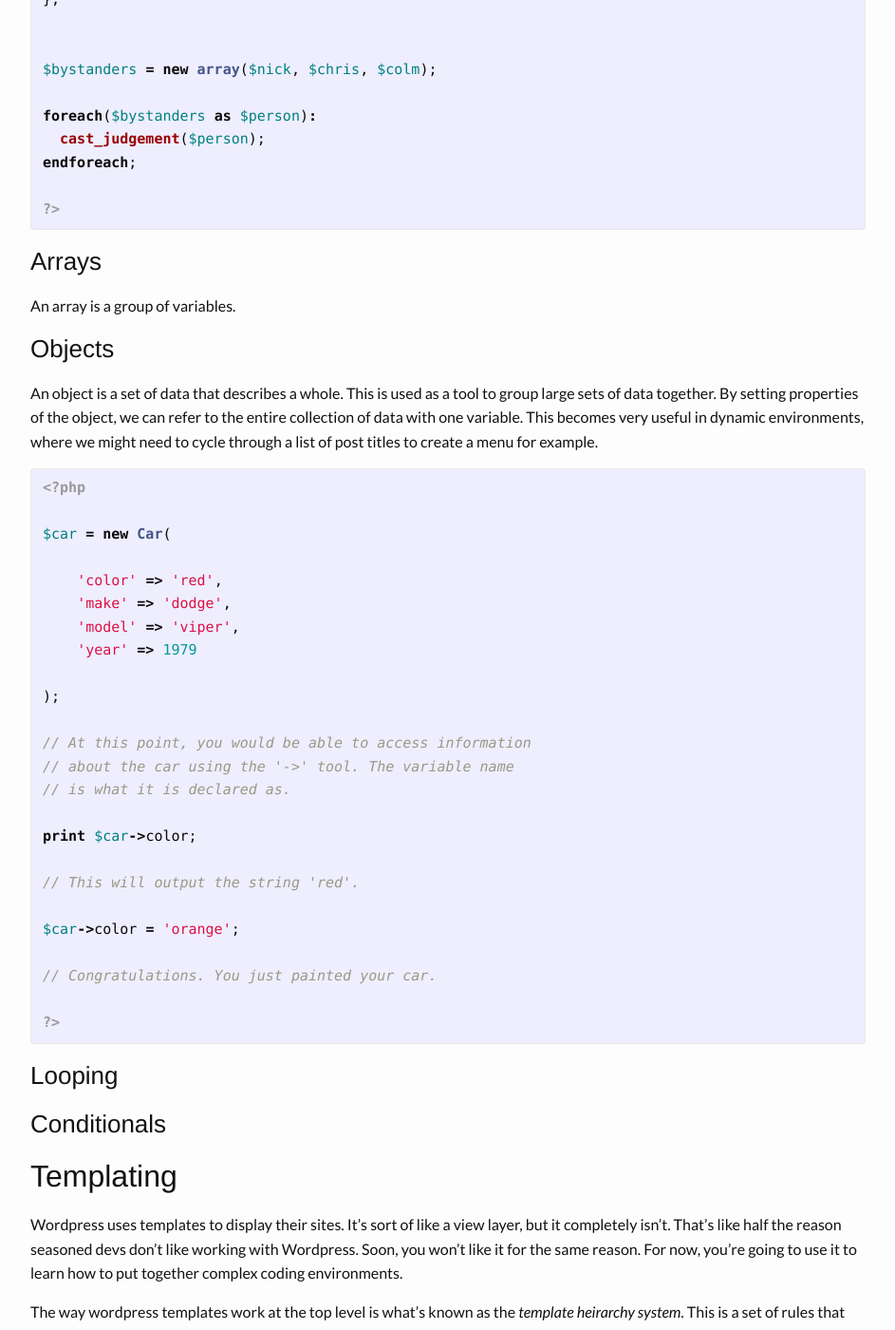
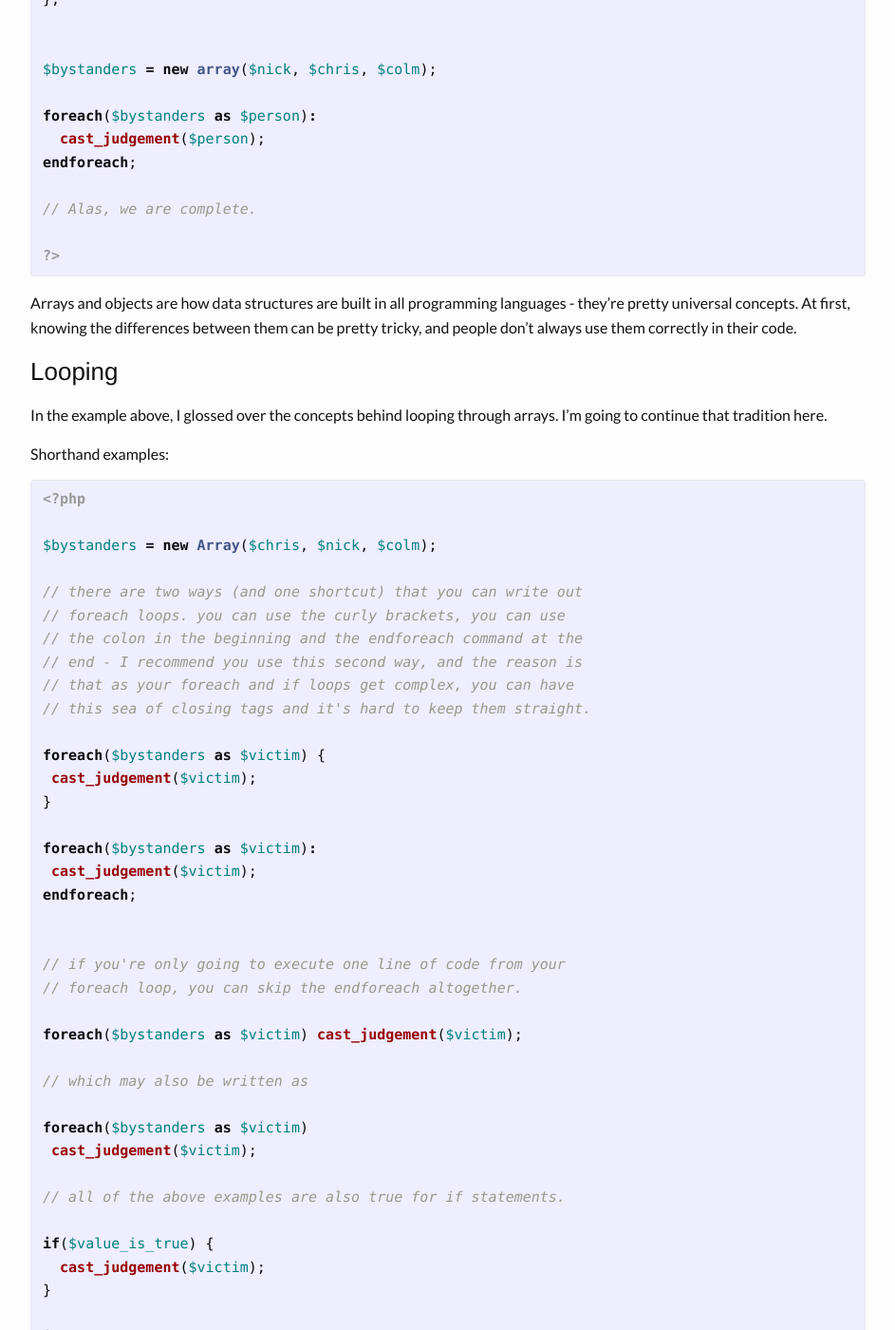
Before and after one commit to ghurson/Eat-Ship-and-Go-Home, a Jekyll site: the page built from _posts/2016-01-08-introduction-to-wordpress.md, in a window 1280 px wide and 1400 px high, scrolled down 5343 px. Shown: the whole window at 95% size, without its empty margins (168-1111 px from the left). Built offline with Jekyll 4.4.1, drawn with Linux system fonts in a browser that asks for light colours; nearby versions of some CDN libraries; some of the changed text lies outside the part shown.

Commit message:
im sick of writing about php, moving on to the glossary

```diff
--- a/_data/glossary.yaml
+++ b/_data/glossary.yaml
@@ -138,3 +138,6 @@
 
 - word: Rubber Duck Debugging
   definition:
+
+- word: Ternary Statement
+  definition:
--- a/_posts/2016-01-08-introduction-to-wordpress.md
+++ b/_posts/2016-01-08-introduction-to-wordpress.md
@@ -198,57 +198,113 @@
   cast_judgement($person);
 endforeach;
 
+// Alas, we are complete.
+
+?>
+
+{% endhighlight %}
+
+Arrays and objects are how data structures are built in all programming languages - they're pretty universal concepts. At first, knowing the differences between them can be pretty tricky, and people don't always use them correctly in their code.
+
+### Looping
+
+In the example above, I glossed over the concepts behind looping through arrays. I'm going to continue that tradition here.
+
+Shorthand examples:
+
+{% highlight php %}
+
+<?php
+
+$bystanders = new Array($chris, $nick, $colm);
+
+// there are two ways (and one shortcut) that you can write out
+// foreach loops. you can use the curly brackets, you can use
+// the colon in the beginning and the endforeach command at the
+// end - I recommend you use this second way, and the reason is
+// that as your foreach and if loops get complex, you can have
+// this sea of closing tags and it's hard to keep them straight.
+
+foreach($bystanders as $victim) {
+ cast_judgement($victim);
+}
+
+foreach($bystanders as $victim):
+ cast_judgement($victim);
+endforeach;
+
+
+// if you're only going to execute one line of code from your
+// foreach loop, you can skip the endforeach altogether.
+
+foreach($bystanders as $victim) cast_judgement($victim);
+
+// which may also be written as
+
+foreach($bystanders as $victim)
+ cast_judgement($victim);
+
+// all of the above examples are also true for if statements.
+
+if($value_is_true) {
+  cast_judgement($victim);
+}
+
+if($value_is_true):
+  cast_judgement($victim);
+endif;
+
+if($value_is_true) cast_judgement($victim);
+
+// which, again may also be written as
+
+if($value_is_true)
+ cast_judgement($victim);
+
+// in addition to these shortcuts, there is a very neat way
+// of writing out if statements. a full if / then loop looks
+// like this
+
+if($value_is_true):
+  execute_function();
+elseif($other_value_is_true):
+  execute_another_function();
+else:
+  execute_a_third_function();
+endif;
+
+// Now, we dont always have this many options - there are many
+// times where we just want to toggle a variable between two
+// options
+
+if($value_is_true):
+  $dependant_variable = 5;
+else:
+  $dependant_variable = 10;
+endif;
+
+// There's a cleaner way to write this. We can write a ternary
+// statement.
+
+$dependant_variable = $value_is_true ? 5 : 10;
+
+// What we're doing here is setting a value based on a condition.
+// The condition comes between the equals and the question mark
+// After that, we have what the outcome will be, separated by the
+// colon. What comes before the colon will be the final value if
+// the condition is true, and what comes after will be set if the
+// condition is false. If the value is true, the dependant value
+// will be set to 5, otherwise, 10.
+
+
 ?>
 
 
 {% endhighlight %}
 
+### Conditionals
 
 
-
-### Arrays
-
-An array is a group of variables.
-
-
-### Objects
-
-An object is a set of data that describes a whole. This is used as a tool to group large sets of data together. By setting properties of the object, we can refer to the entire collection of data with one variable. This becomes very useful in dynamic environments, where we might need to cycle through a list of post titles to create a menu for example.
-
-
-{% highlight php %}
-
-<?php
-
-$car = new Car(
-
-    'color' => 'red',
-    'make' => 'dodge',
-    'model' => 'viper',
-    'year' => 1979
-
-);
-
-// At this point, you would be able to access information
-// about the car using the '->' tool. The variable name
-// is what it is declared as.
-
-print $car->color;
-
-// This will output the string 'red'.
-
-$car->color = 'orange';
-
-// Congratulations. You just painted your car.
-
-?>
-
-{% endhighlight %}
-
-
-### Looping
-
-### Conditionals
 
 ## Templating
 
```
